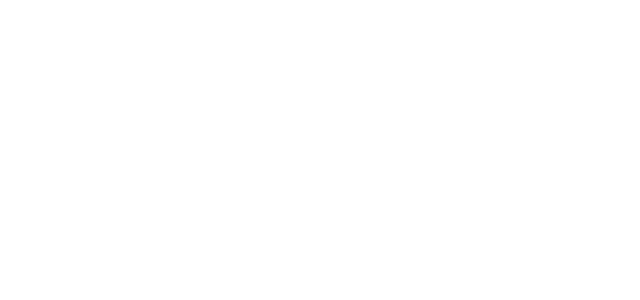
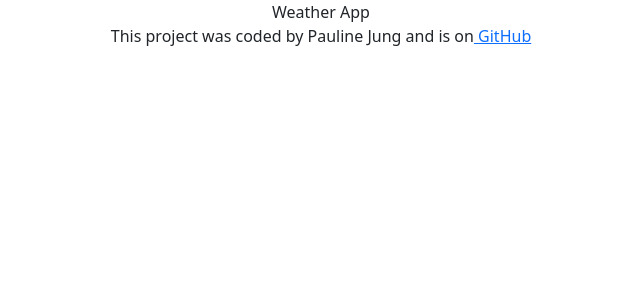
Before and after one commit to jungpauline/weather_app_new, a React (Create React App) app: page / in a window 1280 px wide. Shown: the top 300 px of the page, without its empty margins (319-959 px from the left). Built offline with nearby package versions, Linux system fonts and the light colour scheme.

Commit message:
Added bootstrap

```diff
--- a/package.json
+++ b/package.json
@@ -6,6 +6,7 @@
     "@testing-library/jest-dom": "^5.16.5",
     "@testing-library/react": "^13.4.0",
     "@testing-library/user-event": "^13.5.0",
+    "bootstrap": "^5.2.3",
     "react": "^18.2.0",
     "react-dom": "^18.2.0",
     "react-scripts": "5.0.1",
--- a/src/App.js
+++ b/src/App.js
@@ -1,7 +1,23 @@
 import "./App.css";
 
 function App() {
-  return <div className="App"></div>;
+  return (
+    <div className="App">
+      <div className="container">
+        <div>Weather App</div>
+        <footer>
+          This project was coded by Pauline Jung and is on
+          <a
+            href="https://github.com/jungpauline/weather_app_new"
+            target="_blank"
+            rel="noreferrer">
+            {" "}
+            GitHub
+          </a>
+        </footer>
+      </div>
+    </div>
+  );
 }
 
 export default App;
--- a/src/index.js
+++ b/src/index.js
@@ -3,6 +3,7 @@
 import './index.css';
 import App from './App';
 import reportWebVitals from './reportWebVitals';
+import "bootstrap/dist/css/bootstrap.css";
 
 const root = ReactDOM.createRoot(document.getElementById('root'));
 root.render(
```
Also changed, not shown: 1 other file (tests, documents, lock files or other folders).
